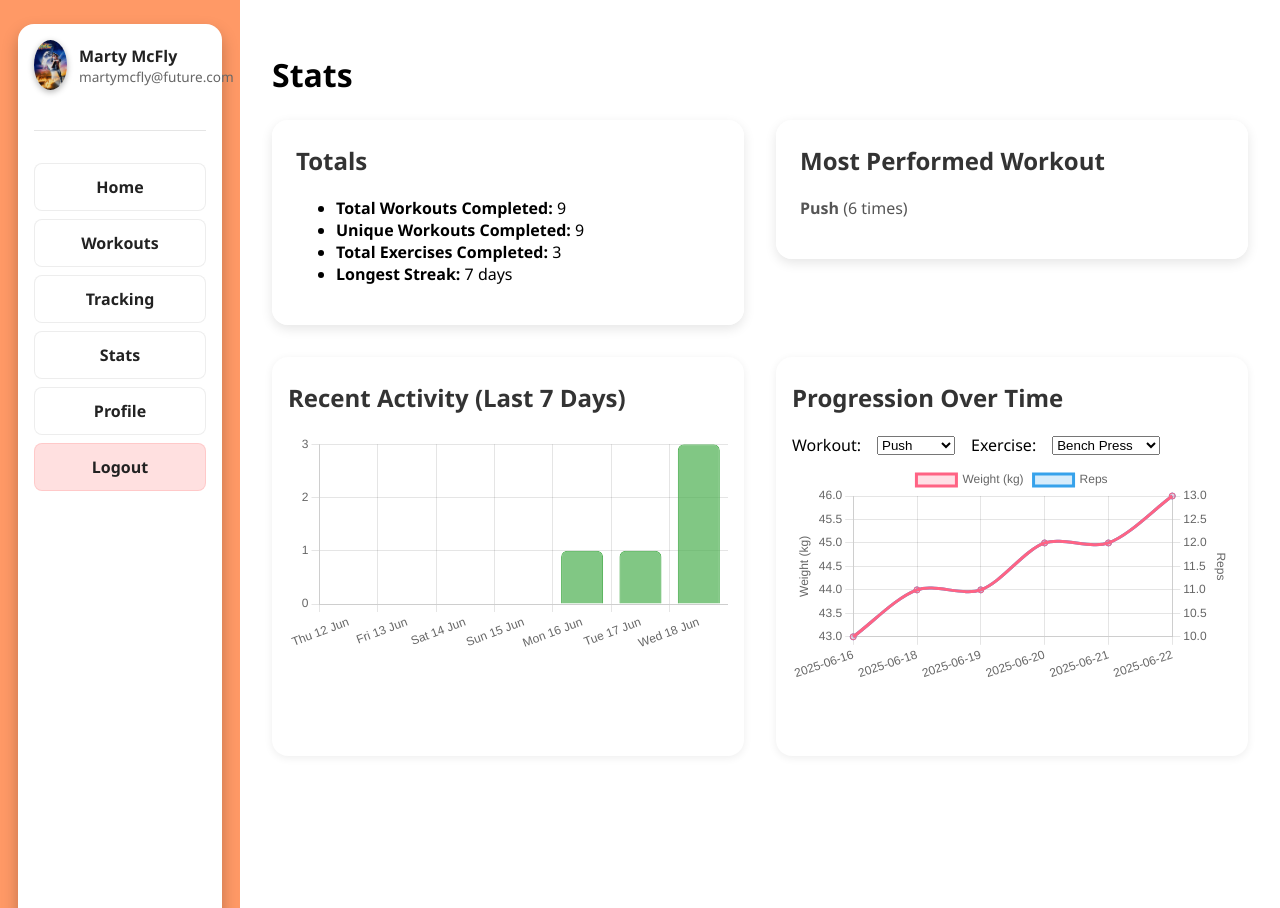
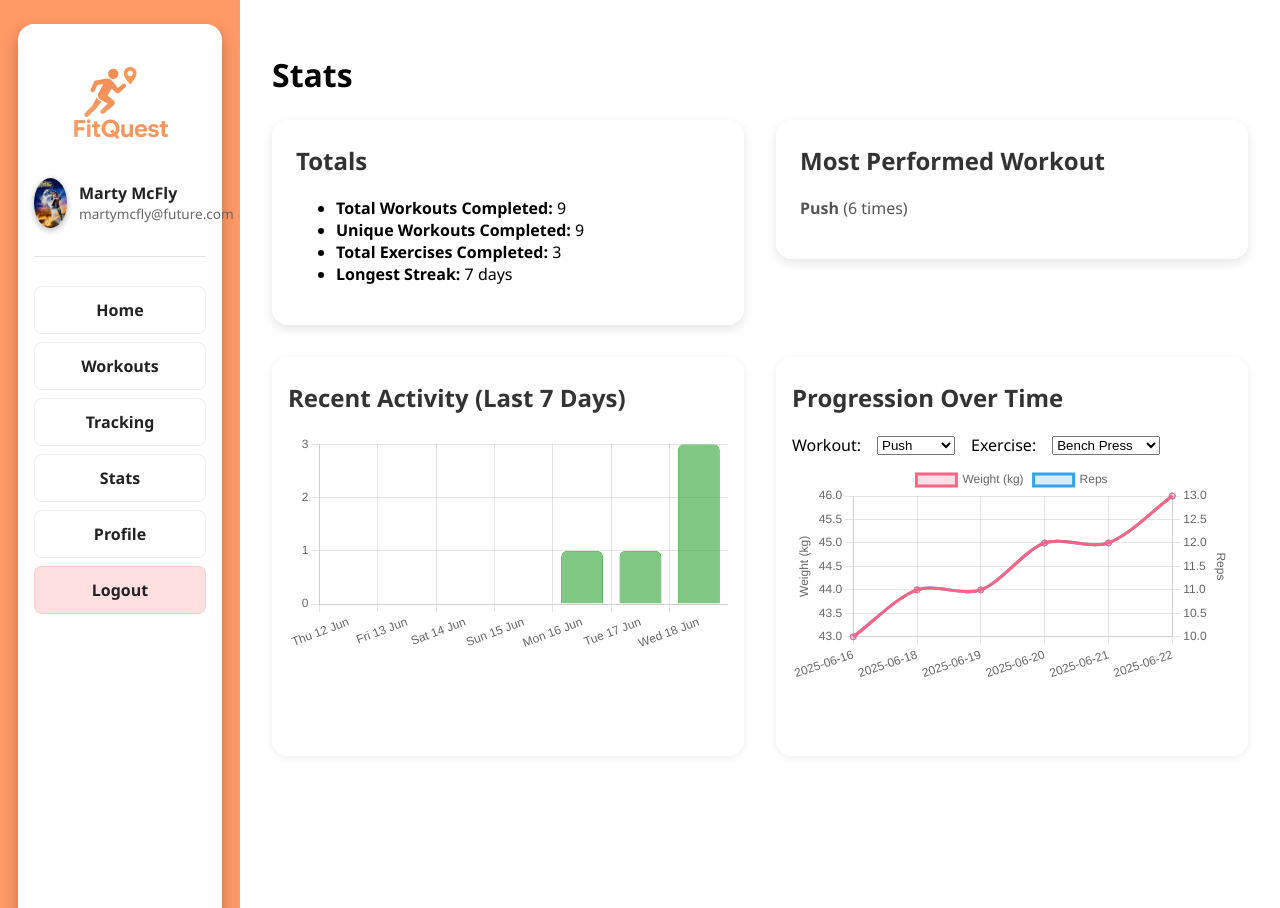
Before and after one commit to Flow69420/software-at3, a Flask app: page /dashboard/stats in a window 1280 px wide. Run offline with Flask 3, Linux system fonts and the light colour scheme; a user stored in the database is signed in.

Commit message:
added logo

```diff
--- a/static/css/dash.css
+++ b/static/css/dash.css
@@ -41,7 +41,7 @@ body, html {
   display: flex;
   align-items: center;
   width: 100%;
-  margin-bottom: 1.5rem;
+  margin-bottom: 0.8rem;
 }
 
 .profile-photo {
@@ -80,7 +80,7 @@ body, html {
   display: flex;
   flex-direction: column;
   width: 100%;
-  margin-top: 1rem;
+  margin-top: 0.8rem;
 }
 
 .sidebar-button {
--- a/templates/dashboard.html
+++ b/templates/dashboard.html
@@ -5,6 +5,9 @@
 <div class="dashboard">
     <div class="sidebar">
         <div class="sidebar-island">
+            <div class="sidebar-logo" style="width:100%;display:flex;justify-content:center;align-items:center;margin-bottom:0.6rem;">
+                <img src="{{ url_for('static', filename='assets/fitquest_logo_128.png') }}" alt="FitQuest Logo" style="height:128px;width:auto;display:block;" />
+            </div>
             <div class="profile-section">
                 <img src="{{ url_for('static', filename='assets/' + (profile_picture or 'placeholder.256x256.png')) }}" alt="Profile Photo" class="profile-photo">
                 <div class="profile-info">
--- a/templates/stats.html
+++ b/templates/stats.html
@@ -5,6 +5,9 @@
 <div class="dashboard">
     <div class="sidebar">
         <div class="sidebar-island">
+            <div class="sidebar-logo" style="width:100%;display:flex;justify-content:center;align-items:center;margin-bottom:0.6rem;">
+                <img src="{{ url_for('static', filename='assets/fitquest_logo_128.png') }}" alt="FitQuest Logo" style="height:128px;width:auto;display:block;" />
+            </div>
             <div class="profile-section">
                 <img src="{{ url_for('static', filename='assets/' + (profile_picture or 'placeholder.256x256.png')) }}" alt="Profile Photo" class="profile-photo">
                 <div class="profile-info">
@@ -87,10 +90,25 @@
     </div>
 </div>
 <script src="https://cdn.jsdelivr.net/npm/chart.js"></script>
+<script id="activity-labels-json" type="application/json">{{ activity_labels|tojson }}</script>
+<script id="activity-data-json" type="application/json">{{ activity_data|tojson }}</script>
+<script id="progression-data-json" type="application/json">{{ progression_data|tojson }}</script>
+<script id="user-workouts-json" type="application/json">{{ user_workouts|tojson }}</script>
 <script>
-const activityLabels = {{ activity_labels|tojson }};
-const activityData = {{ activity_data|tojson }};
-const ctx = document.getElementById('activityChart').getContext('2d');
+
+function fixCanvasResolution(canvas) {
+    const dpr = window.devicePixelRatio || 1;
+    const rect = canvas.getBoundingClientRect();
+    canvas.width = rect.width * dpr;
+    canvas.height = rect.height * dpr;
+}
+const activityLabels = JSON.parse(document.getElementById('activity-labels-json').textContent);
+const activityData = JSON.parse(document.getElementById('activity-data-json').textContent);
+const progressionData = JSON.parse(document.getElementById('progression-data-json').textContent);
+const userWorkouts = JSON.parse(document.getElementById('user-workouts-json').textContent);
+const activityCanvas = document.getElementById('activityChart');
+fixCanvasResolution(activityCanvas);
+const ctx = activityCanvas.getContext('2d');
 new Chart(ctx, {
     type: 'bar',
     data: {
@@ -120,8 +138,6 @@ new Chart(ctx, {
 });
 
 // --- Progression Chart Logic ---
-const progressionData = {{ progression_data|tojson }};
-const userWorkouts = {{ user_workouts|tojson }};
 const workoutSelect = document.getElementById('workoutSelect');
 const exerciseSelect = document.getElementById('exerciseSelect');
 let progressionChart;
@@ -147,7 +163,9 @@ function updateProgressionChart() {
     const labels = exData.labels;
     const weights = exData.weights;
     const reps = exData.reps;
-    const ctx2 = document.getElementById('progressionChart').getContext('2d');
+    const progressionCanvas = document.getElementById('progressionChart');
+    fixCanvasResolution(progressionCanvas);
+    const ctx2 = progressionCanvas.getContext('2d');
     if (progressionChart) progressionChart.destroy();
     progressionChart = new Chart(ctx2, {
         type: 'line',
```
Also changed, not shown: static/assets/fitquest_logo_128.png (added).
